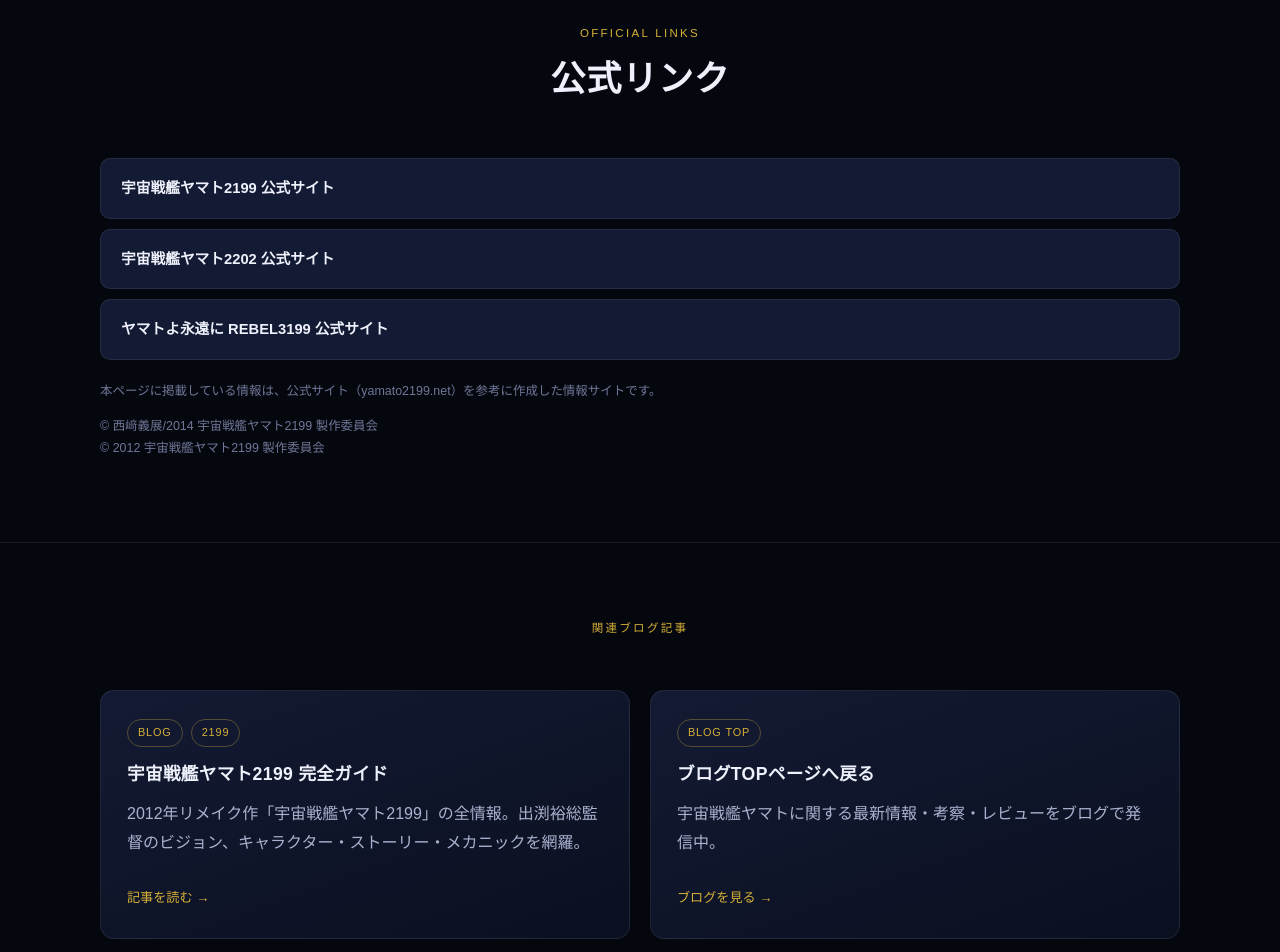
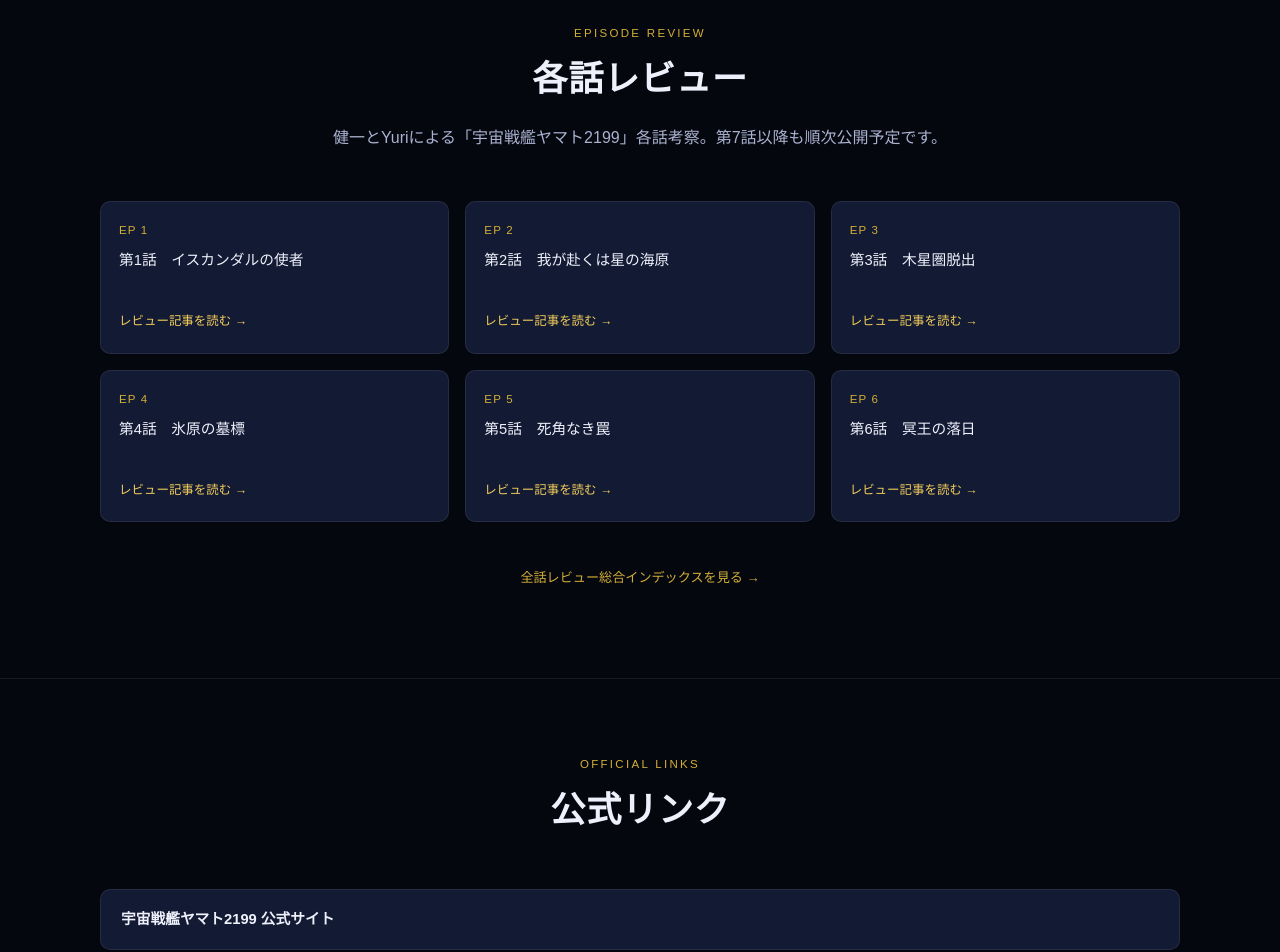
Before and after one commit to keniti2026/yamato-info-site, a plain HTML site: page yamato2199.html in a window 1280 px wide. Shown: the part 7560-8512 px from the top of the page. Drawn offline with Linux system fonts and the light colour scheme.

Commit message:
宇宙戦艦ヤマト2199各話レビュー・REBEL3199第六章レビュー・ヤマトIIIレビューへのリンクを追加
- yamato2199.html: 「各話レビュー」セクション新設(第1話〜第6話、anime-station.org/syouwa-yamato)
- rebel3199.html: 第六章「碧い迷宮」感想・考察記事への直接リンクを追加
- works.html: 宇宙戦艦ヤマトIII 全25話レビュー総合インデックスへのリンクを追加
- index.html: BLOG REVIEWセクションに2199各話レビューページへの導線を追加
- README.md: 上記更新内容を反映

すべてWebFetchで実在確認済みのURLのみ使用。既存デザイン・既存記事へのリンクは維持。

```diff
--- a/yamato2199.html
+++ b/yamato2199.html
@@ -229,6 +229,28 @@
     </div>
   </section>
 
+  <!-- EPISODE REVIEWS -->
+  <section>
+    <div class="container">
+      <div class="section-head">
+        <span class="section-kicker">EPISODE REVIEW</span>
+        <h2>各話レビュー</h2>
+        <p>健一とYuriによる「宇宙戦艦ヤマト2199」各話考察。第7話以降も順次公開予定です。</p>
+      </div>
+      <div class="ep-grid">
+        <div class="ep-card"><div class="ep-num">EP 1</div><div class="ep-title">第1話　イスカンダルの使者</div><a class="ep-link" href="https://www.anime-station.org/syouwa-yamato/yamato2199-ep01/" target="_blank" rel="noopener noreferrer">レビュー記事を読む →</a></div>
+        <div class="ep-card"><div class="ep-num">EP 2</div><div class="ep-title">第2話　我が赴くは星の海原</div><a class="ep-link" href="https://www.anime-station.org/syouwa-yamato/yamato2199-ep02/" target="_blank" rel="noopener noreferrer">レビュー記事を読む →</a></div>
+        <div class="ep-card"><div class="ep-num">EP 3</div><div class="ep-title">第3話　木星圏脱出</div><a class="ep-link" href="https://www.anime-station.org/syouwa-yamato/yamato2199-episode3-wave-motion-gun/" target="_blank" rel="noopener noreferrer">レビュー記事を読む →</a></div>
+        <div class="ep-card"><div class="ep-num">EP 4</div><div class="ep-title">第4話　氷原の墓標</div><a class="ep-link" href="https://www.anime-station.org/syouwa-yamato/yamato2199-ep4-ice-field-grave/" target="_blank" rel="noopener noreferrer">レビュー記事を読む →</a></div>
+        <div class="ep-card"><div class="ep-num">EP 5</div><div class="ep-title">第5話　死角なき罠</div><a class="ep-link" href="https://www.anime-station.org/syouwa-yamato/yamato2199-episode5-shikaku-naki-wana/" target="_blank" rel="noopener noreferrer">レビュー記事を読む →</a></div>
+        <div class="ep-card"><div class="ep-num">EP 6</div><div class="ep-title">第6話　冥王の落日</div><a class="ep-link" href="https://www.anime-station.org/syouwa-yamato/yamato2199-ep06-meiou-no-rakujitsu/" target="_blank" rel="noopener noreferrer">レビュー記事を読む →</a></div>
+      </div>
+      <p class="center" style="margin-top:32px;">
+        <a href="https://www.anime-station.org/syouwa-yamato/yamato2199-review-index/" target="_blank" rel="noopener noreferrer" class="card-link">全話レビュー総合インデックスを見る →</a>
+      </p>
+    </div>
+  </section>
+
   <!-- OFFICIAL LINKS -->
   <section>
     <div class="container">
@@ -258,11 +280,17 @@
       <div class="section-head">
         <span class="section-kicker">関連ブログ記事</span>
       </div>
-      <div class="grid grid-2">
+      <div class="grid grid-3">
+        <a class="card" href="https://www.anime-station.org/syouwa-yamato/yamato-1974-vs-2199-comparison-index/" target="_blank" rel="noopener noreferrer">
+          <span class="badge badge-outline">BLOG</span><span class="badge badge-outline">2199</span>
+          <h3 style="margin-top:12px;">宇宙戦艦ヤマト 1974×2199 全26話比較インデックス</h3>
+          <p>オリジナル版と2199リメイク版を全話比較する連載企画。設計・キャラクターの背負う責任・メカ描写の違いを技術者視点で読み解く。</p>
+          <span class="card-link">記事を読む →</span>
+        </a>
         <a class="card" href="https://ameblo.jp/kenanime2026/entry-12955072585.html" target="_blank" rel="noopener noreferrer">
-          <span class="badge badge-outline">BLOG</span><span class="badge badge-outline">2199</span>
-          <h3 style="margin-top:12px;">宇宙戦艦ヤマト2199 完全ガイド</h3>
-          <p>2012年リメイク作「宇宙戦艦ヤマト2199」の全情報。出渕裕総監督のビジョン、キャラクター・ストーリー・メカニックを網羅。</p>
+          <span class="badge badge-outline">BLOG</span><span class="badge badge-outline">総合</span>
+          <h3 style="margin-top:12px;">宇宙戦艦ヤマト総合情報まとめ</h3>
+          <p>宇宙戦艦ヤマトシリーズの全情報をまとめたブログ記事。作品・キャラクター・音楽・メカニックを網羅。</p>
           <span class="card-link">記事を読む →</span>
         </a>
         <a class="card" href="https://www.anime-station.org/" target="_blank" rel="noopener noreferrer">
```
Also changed, not shown: index.html (+7 -1 lines), rebel3199.html (+7 -1 lines), works.html (+7 -1 lines), 1 other file.
